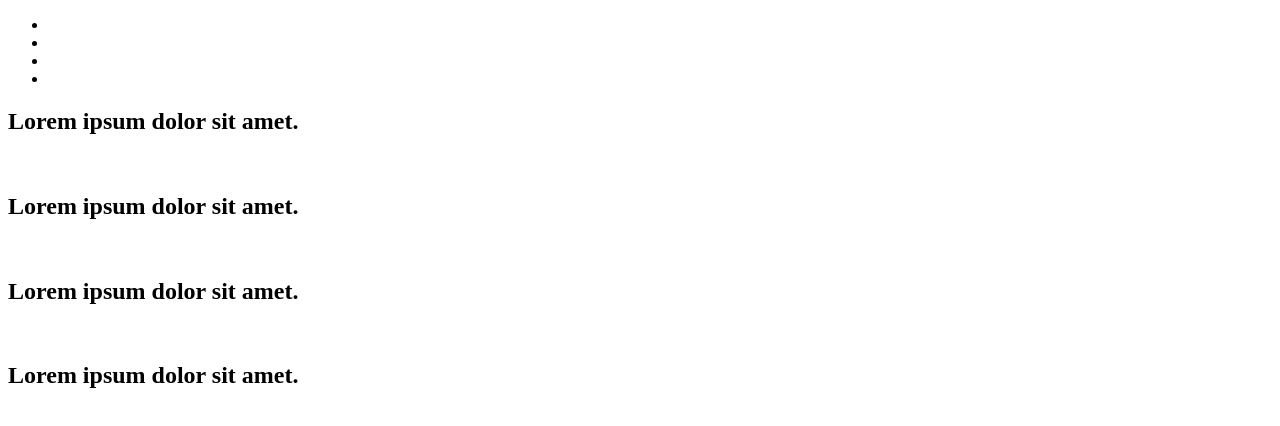
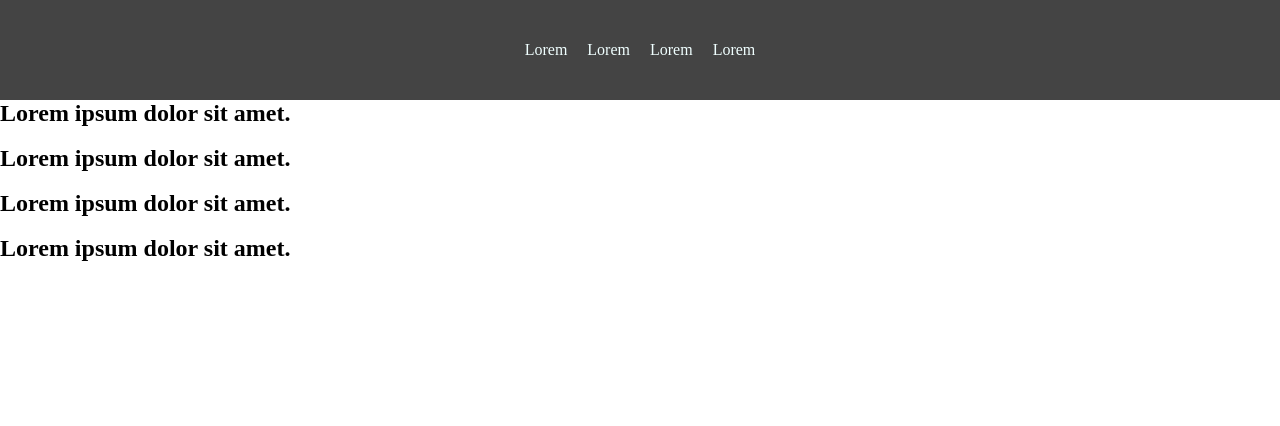
Before and after one commit to nineuito/my-project, a plain HTML site: page HTML/index.html in a window 1280 px wide. Drawn offline with Linux system fonts and the light colour scheme; files that its build step writes are made by us from their sources.

Commit message:
add nav list items

```diff
--- a/HTML/index.html
+++ b/HTML/index.html
@@ -3,18 +3,19 @@
 <head>
   <meta charset="UTF-8">
   <meta name="viewport" content="width=device-width, initial-scale=1.0">
-  <link rel="stylesheet" href="style.css">
+  <link rel="stylesheet" href="/styles/normalize.css">
+  <link rel="stylesheet" href="/styles/style.css">
   <title>My project</title>
 </head>
 <body>
   <header class="header" id="header">
     <nav class="nav">
       <ul class="nav__list">
-        <li class="nav__list__item"></li>
-        <li class="nav__list__item"></li>
-        <li class="nav__list__item"></li>
-        <li class="nav__list__item"></li>
-      </ul>
+        <li><a class="nav__list__item" href="#section-1">Lorem</a></li>
+        <li><a class="nav__list__item" href="#section-2">Lorem</a></li>
+        <li><a class="nav__list__item" href="#section-3">Lorem</a></li>
+        <li><a class="nav__list__item" href="#section-4">Lorem</a></li>
+      </ul
     </nav>
   </header>
 
--- a/styles/style.css
+++ b/styles/style.css
@@ -0,0 +1,21 @@
+/* #region nav */
+.nav {
+  background-color: #444;
+  height: 100px;
+}
+
+.nav__list {
+  display: flex;
+  list-style: none;
+  justify-content: center;
+  line-height: 100px;
+  gap: 20px;
+}
+
+.nav__list__item {
+  color: azure;
+  text-decoration: none;
+
+}
+
+/* #endregion */
```
